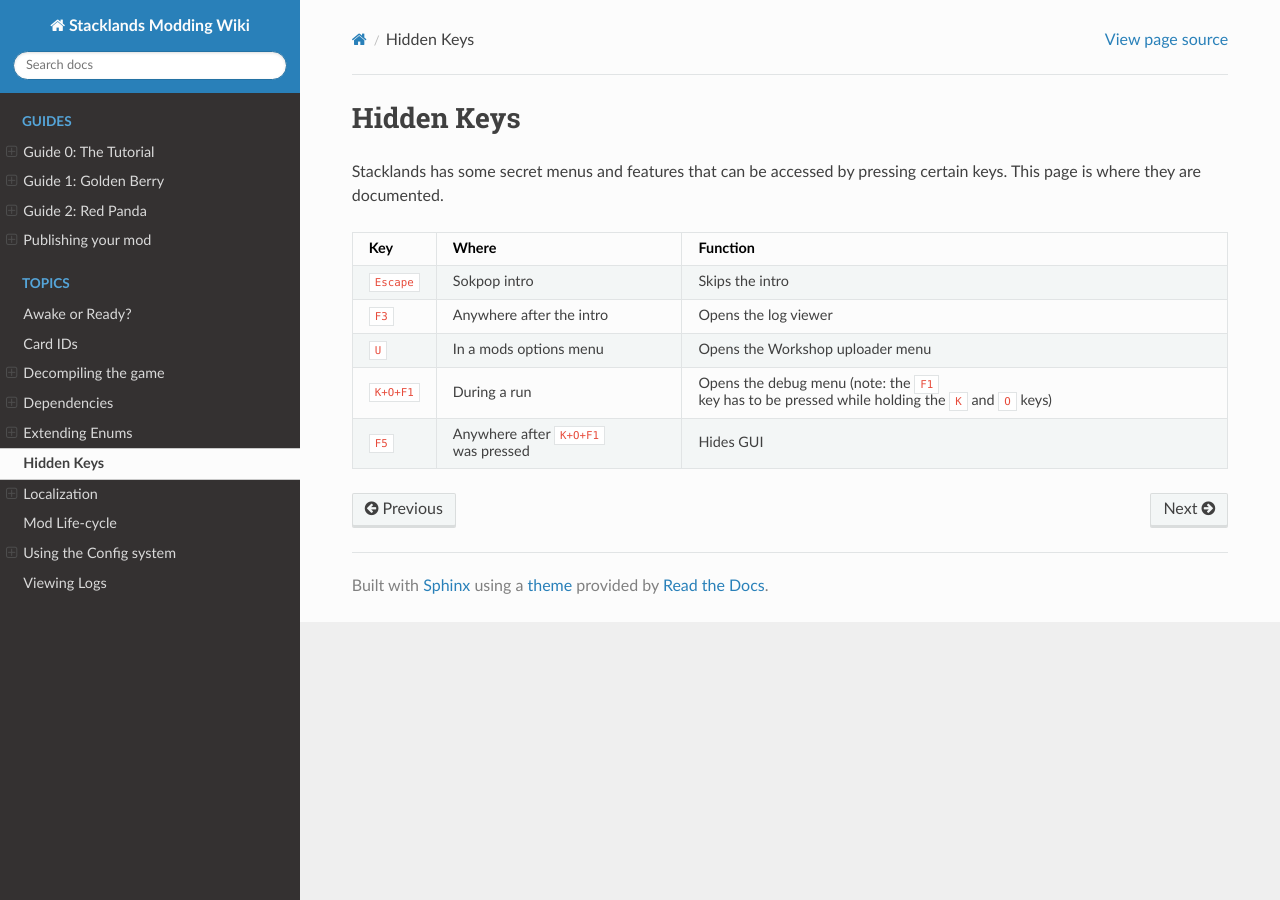
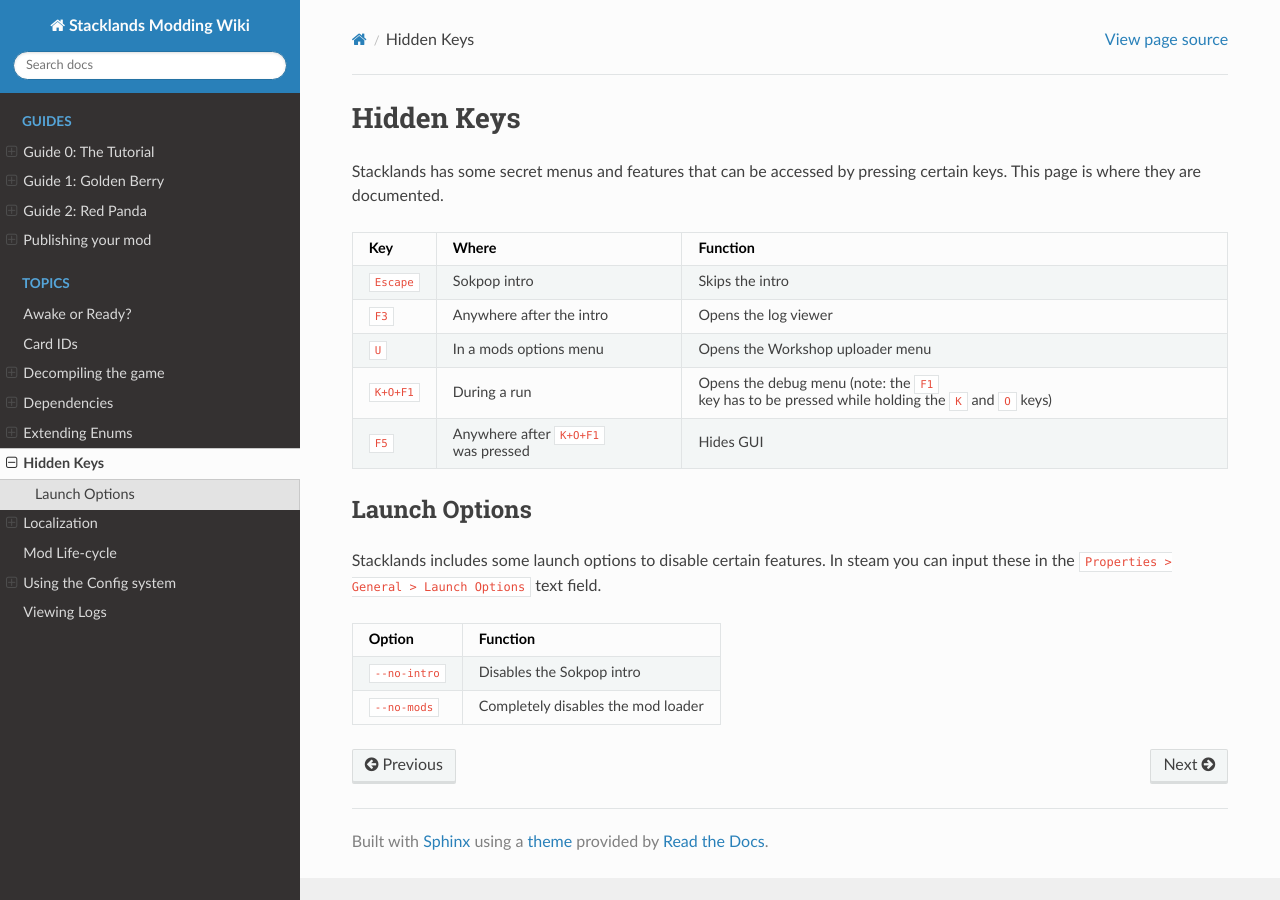
Before and after one commit to stacklandsdev/modding-wiki, a Sphinx documentation site: the page built from source/guides/hidden-keys.rst, in a window 1280 px wide. Built offline with Sphinx 7.4.7 and the Read the Docs theme 2.0.0, drawn with Linux system fonts in a browser that asks for light colours.

Commit message:
document launch options

```diff
--- a/source/guides/hidden-keys.rst
+++ b/source/guides/hidden-keys.rst
@@ -30,3 +30,22 @@
 	* - ``F5``
 	  - Anywhere after ``K+O+F1`` was pressed
 	  - Hides GUI
+
+
+Launch Options
+==============
+
+Stacklands includes some launch options to disable certain features. In steam you can input these
+in the ``Properties > General > Launch Options`` text field.
+
+.. list-table::
+	:header-rows: 1
+
+	* - Option
+	  - Function
+
+	* - ``--no-intro``
+	  - Disables the Sokpop intro
+
+	* - ``--no-mods``
+	  - Completely disables the mod loader
```
